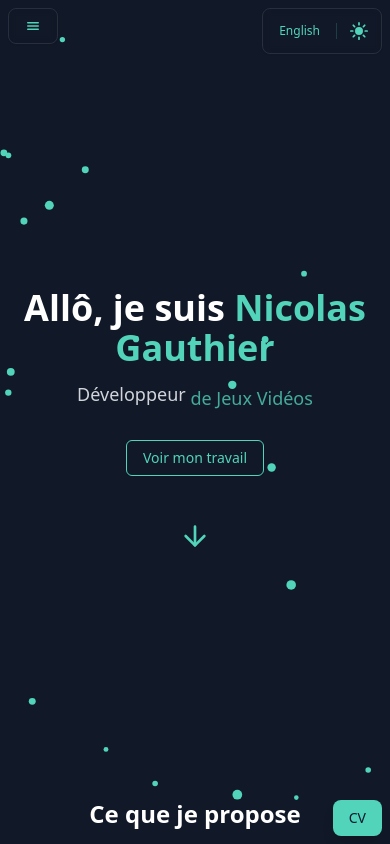
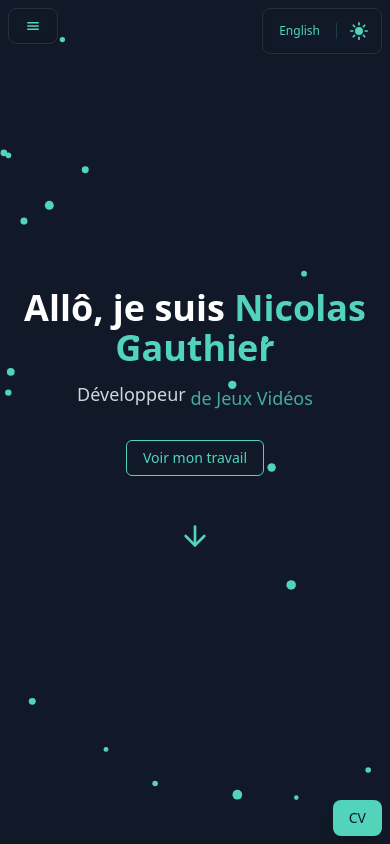
Before and after one commit to Juntakk/portfolio-v3, a Next.js app: page / in a window 390 px wide. Shown: the top 844 px of the page. Built offline with nearby package versions, Linux system fonts and the light colour scheme.

Commit message:
scooby-doo

```diff
--- a/src/app/globals.css
+++ b/src/app/globals.css
@@ -13,9 +13,8 @@ h2,
 p {
   cursor: default;
 }
-body {
-  margin: 0;
-  overflow-x: hidden;
+canvas {
+  overflow: hidden !important;
 }
 @layer base {
   :root {
--- a/src/components/particles/ParticlesBackground.js
+++ b/src/components/particles/ParticlesBackground.js
@@ -97,7 +97,7 @@ const ParticlesBackground = () => {
         position: "fixed",
         top: 0,
         left: 0,
-        width: "100%",
+        width: "100vw",
         height: "100%",
         zIndex: 1, // Ensure it stays in the background
         pointerEvents: "none", // Allow clicks to pass through
--- a/src/components/shared/Services.tsx
+++ b/src/components/shared/Services.tsx
@@ -61,7 +61,7 @@ const Services = () => {
   return (
     <section
       id="services"
-      className="h-screen px-4 sm:px-6 lg:px-8 bg-gray-100 dark:bg-gray-900"
+      className="h-screen px-4 sm:px-6 lg:px-8 bg-gray-100 dark:bg-gray-900 overflow-hidden"
     >
       <div className="container mx-auto px-4 sm:px-6 lg:px-8 py-12">
         {/* Section Title */}
```
